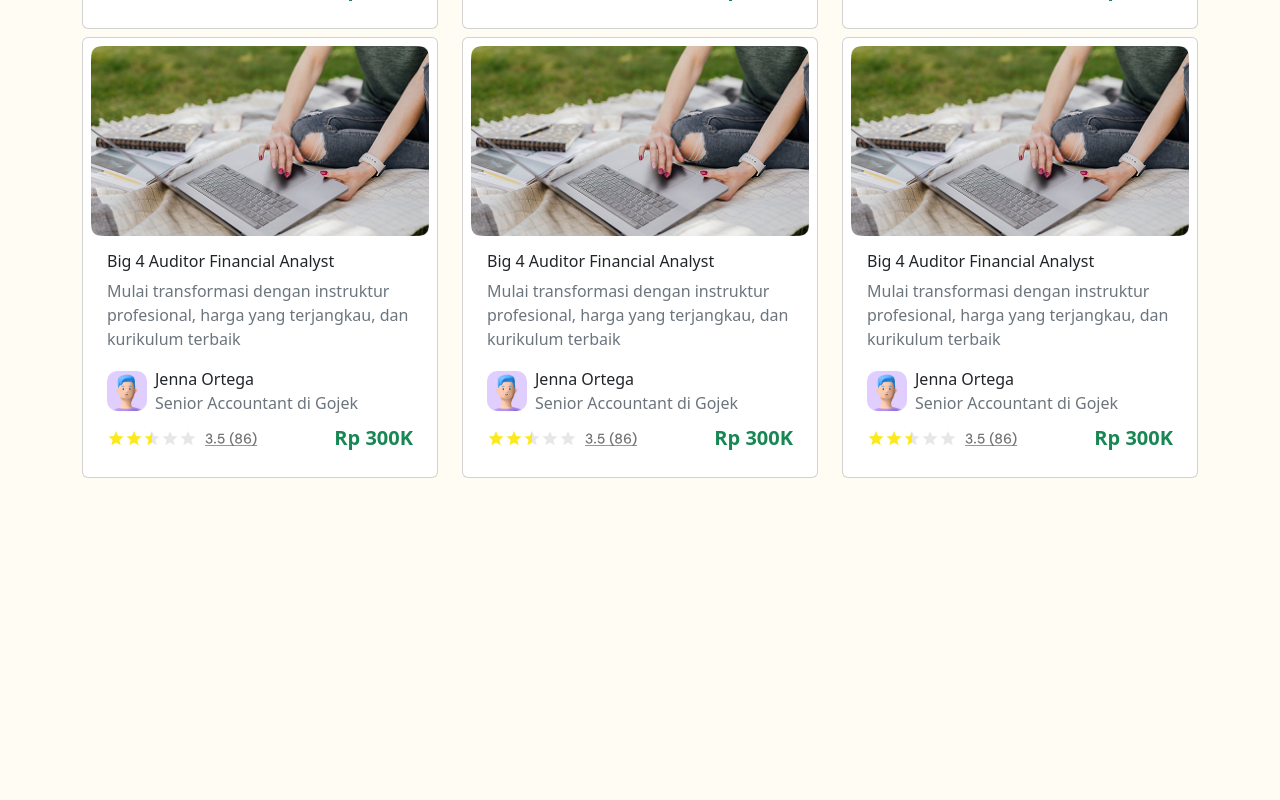
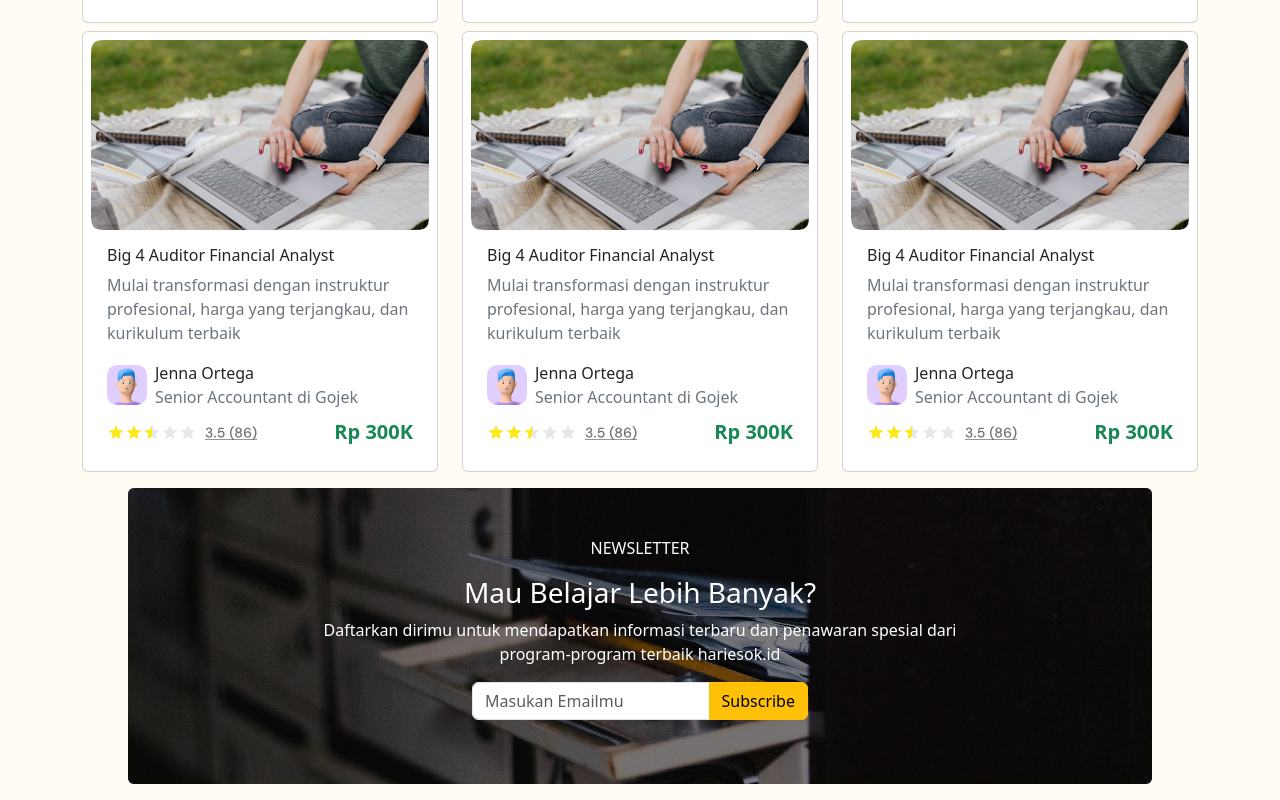
Before and after one commit to fayedsazli/Mission_Intermediate_Front_End_1A, a React (Vite) app: page / in a window 1280 px wide. Shown: the part 1534-2334 px from the top of the page. Before the commit the page ends 2028 px from the top, so only its background shows below. Built offline with nearby package versions, Linux system fonts and the light colour scheme.

Commit message:
feat: Banner CTA add

```diff
--- /dev/null
+++ b/src/common/BannerCTA.jsx
@@ -0,0 +1,32 @@
+const BannerCTA = () => {
+  return (
+    <div className="container d-flex align-items-center flex-column p-5">
+      <div className="text-center">
+        <p>NEWSLETTER</p>
+        <h3>Mau Belajar Lebih Banyak?</h3>
+        <p>
+          Daftarkan dirimu untuk mendapatkan informasi terbaru dan penawaran
+          spesial dari program-program terbaik hariesok.id
+        </p>
+      </div>
+      <div className="input-group mb-3 w-50">
+        <input
+          type="text"
+          className="form-control"
+          placeholder="Masukan Emailmu"
+          aria-label="Recipient's username"
+          aria-describedby="button-addon2"
+        />
+        <button
+          className="btn btn-warning"
+          type="button"
+          id="button-addon2"
+        >
+          Subscribe
+        </button>
+      </div>
+    </div>
+  );
+};
+
+export default BannerCTA;
--- a/src/layout/HomeTopBanner.jsx
+++ b/src/layout/HomeTopBanner.jsx
@@ -1,25 +1,24 @@
 import BannerText from "../common/BannerText";
 
-const HomeTopBanner = () => {
+const BackgroundBanner = ({img,children}) => {
   return (
     <div
       className="background-container d-flex align-items-center justify-content-center text-white mx-auto rounded"
       style={{
-        backgroundImage: "url('/background-imgae.jpeg')",
+        backgroundImage: `url("/${img}`,
         backgroundSize: "cover",
         backgroundPosition: "center",
-        height: "400px",
         width: "80%",
       }}>
       <div
         className="d-flex align-items-center justify-content-center w-100 h-100 rounded "
         style={{ backgroundColor: "rgba(0, 0, 0, 0.5)" }}>
         <div className="position-relative text-center w-75">
-            <BannerText />
+            {children}
         </div>
       </div>
     </div>
   );
 };
 
-export default HomeTopBanner;
+export default BackgroundBanner;
--- a/src/pages/Home.jsx
+++ b/src/pages/Home.jsx
@@ -1,13 +1,21 @@
 import Navbar from "../layout/Navbar";
-import HomeTopBanner from "../layout/HomeTopBanner";
+import BackgroundBanner from "../layout/HomeTopBanner";
 import CardSection from "../layout/CardSection";
+import BannerText from "../common/BannerText";
+import BannerCTA from "../common/BannerCTA";
+
 
 const Home = () => {
   return (
     <div className="d-flex flex-column gap-3 mb-3 justify-content-center">
       <Navbar />
-      <HomeTopBanner />
+      <BackgroundBanner img="background-imgae.jpeg">
+        <BannerText />
+      </BackgroundBanner>
       <CardSection />
+      <BackgroundBanner img="background2.jpeg">
+      <BannerCTA />
+      </BackgroundBanner>
     </div>
   );
 };
```
Also changed, not shown: public/background2.jpeg (added).
